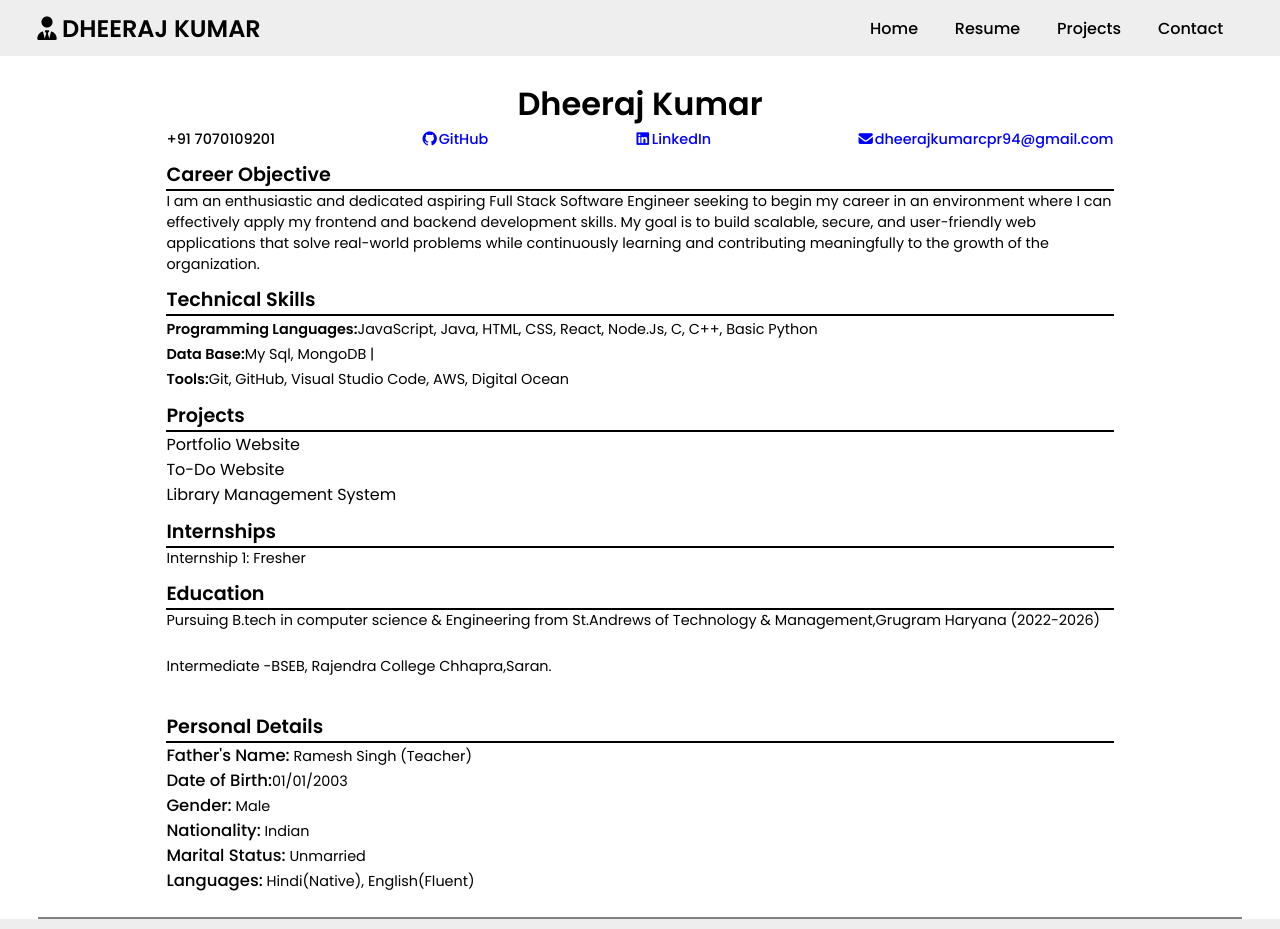
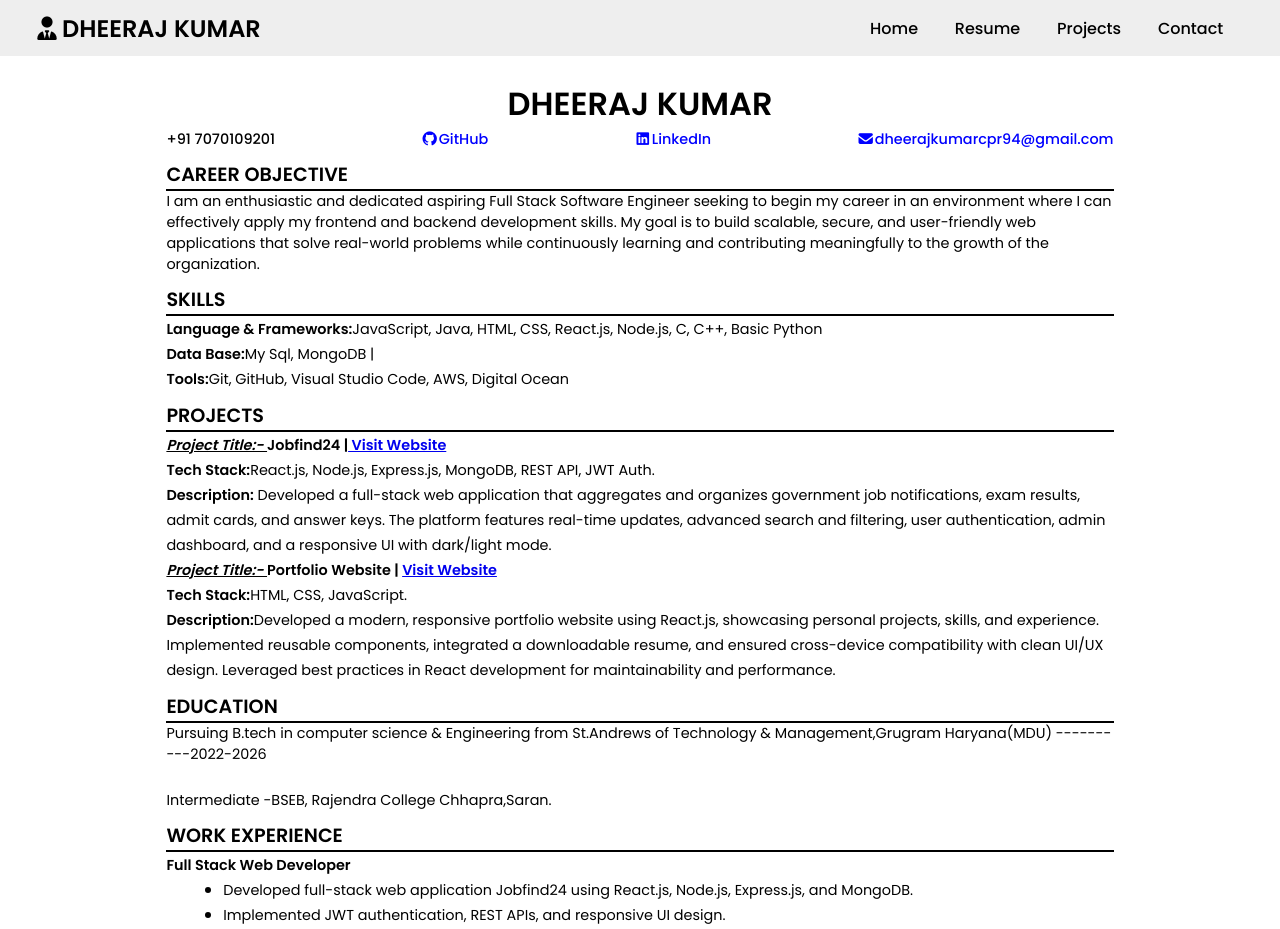
Before and after one commit to codeingmagic108/portfolieo1, a React (Create React App) app: page /#/Resume in a window 1280 px wide. Shown: the top 929 px of the page. Built offline with nearby package versions, Linux system fonts and the light colour scheme.

Commit message:
update resume

```diff
--- a/package.json
+++ b/package.json
@@ -8,7 +8,6 @@
     "@testing-library/jest-dom": "^6.8.0",
     "@testing-library/react": "^16.3.0",
     "@testing-library/user-event": "^13.5.0",
-    "ajv": "^8.17.1",
     "ajv-keywords": "^3.5.2",
     "react": "^19.1.1",
     "react-dom": "^19.1.1",
@@ -43,6 +42,7 @@
     ]
   },
   "devDependencies": {
+    "ajv": "^8.18.0",
     "gh-pages": "^6.3.0"
   }
 }
--- a/src/components/Resume.js
+++ b/src/components/Resume.js
@@ -6,58 +6,64 @@ export default function Resume() {
     <div >
 
       <div class="resume">
-        <h1 class='resume-title'>Dheeraj Kumar</h1>
+        <h1 class='resume-title'>DHEERAJ KUMAR</h1>
         <ul class='contact-info'>
           <li><number>+91 7070109201</number></li>
           <li><i class="fa-brands fa-github"></i><a href="https://github.com/codeingmagic108" target="_blank" >GitHub</a></li>
           <li><i class="fa-brands fa-linkedin  circle12"></i><a href="https://www.linkedin.com/in/codeing-magic-380038252/?lipi=urn%3Ali%3Apage%3Ad_flagship3_profile_view_base_contact_details%3BrO07WhaoRrqUUHwboBMb3A%3D%3D" target="_blank" >LinkedIn</a></li>
           <li><i class="fa-solid fa-envelope"></i><email>dheerajkumarcpr94@gmail.com</email></li>
         </ul>
-        <h2>Career Objective</h2>
+        <h2>CAREER OBJECTIVE</h2>
         <hr class='hrr1'/>
         <p>I am an enthusiastic and dedicated aspiring Full Stack Software Engineer seeking to begin my career
               in an environment where I can effectively apply my frontend and backend development skills. My goal
                is to build scalable, secure, and user-friendly web applications that solve real-world problems while
                  continuously learning and contributing meaningfully to the growth of the organization.</p>
 
-        <h2>Technical Skills</h2>
+        <h2>SKILLS</h2>
         <hr class='hrr1'/>
         <div class='skills'>
-        <span class='heading'>Programming Languages:</span><span class='non-heading'>JavaScript, Java, HTML, CSS, React, Node.Js, C, C++, Basic Python</span><br class='hrr1'/>
+        <span class='heading'>Language & Frameworks:</span><span class='non-heading'>JavaScript, Java, HTML, CSS, React.js, Node.js, C, C++, Basic Python</span><br class='hrr1'/>
         {/* <span class='heading'>Frameworks/Libraries:</span><span class='non-heading'>React.js, Node.js</span><br class='hrr1'/> */}
         <span class='heading'>Data Base:</span><span class='non-heading'>My Sql, MongoDB <span>|<br class='hrr1'/></span></span>
         <span class='heading'>Tools:</span><span class='non-heading'>Git, GitHub, Visual Studio Code, AWS, Digital Ocean</span>
         </div>
-        <h2>Projects</h2>
+
+        <h2>PROJECTS</h2>
         <hr class='hrr1'/>
         <div class='project-list'>
-        <ul>
-          <li> Portfolio Website</li>
-          <li> To-Do Website</li>
-          <li> Library Management System</li>
-        </ul>
+        <span class='heading'><u><i>Project Title:- </i></u> Jobfind24 |<a href="https://www.jobfind24.shop" target="_blank"> Visit Website</a> </span><br class='hrr1'/>
+        <span class='heading'>Tech Stack:</span><span class='non-heading'>React.js, Node.js, Express.js, MongoDB, REST API, JWT Auth.</span><br class='hrr1'/>
+        <span class='heading'>Description:</span><span class='non-heading'>  Developed a full-stack web application that aggregates and organizes government job notifications, exam results, admit cards, and answer keys. The platform features real-time updates, advanced search and filtering, user authentication, admin dashboard, and a responsive UI with dark/light mode. </span><br class='hrr1'/>
+        <span class='heading'><u><i>Project Title:- </i></u>Portfolio Website  |  <a href="https://codeingmagic108.github.io/portfolieo1/#/" target="_blank"> Visit Website</a> </span><br class='hrr1'/>
+        <span class='heading'>Tech Stack:</span><span class='non-heading'>HTML, CSS, JavaScript. </span><br class='hrr1'/>
+        <span class='heading'>Description:</span><span class='non-heading'>Developed a modern, responsive portfolio website using React.js, showcasing personal projects, skills, and experience. Implemented reusable components, integrated a downloadable resume, and ensured cross-device compatibility with clean UI/UX design. Leveraged best practices in React development for maintainability and performance. </span><br class='hrr1'/>
+
         </div>
-        <h2>Internships</h2>
-        <hr class='hrr1'/>
-        <div class='internship-list'>
-        <p><internship>Internship 1</internship>: Fresher</p>
-        </div>
-        <h2>Education</h2>
+
+        <h2>EDUCATION</h2>
         <hr class='hrr1'/>
         <div class='education-list'>
-        <p>Pursuing B.tech in computer science & Engineering from St.Andrews of Technology & Management,Grugram Haryana (2022-2026)</p>
+        <p>Pursuing B.tech in computer science & Engineering from St.Andrews of Technology & Management,Grugram Haryana(MDU)  ----------2022-2026</p>
         <br></br>
         <p><education>Intermediate -BSEB, Rajendra College Chhapra,Saran.</education></p>
-        <br></br>
+
         </div>
-        <h2>Personal Details</h2>
+        <h2>WORK EXPERIENCE</h2>
         <hr class='hrr1'/>
-        <p><b>Father's Name:</b> Ramesh Singh (Teacher) </p>
-        <p><b>Date of Birth:</b>01/01/2003</p>
-        <p><b>Gender:</b> Male</p>
-        <p><b>Nationality:</b> Indian</p>
-        <p><b>Marital Status:</b> Unmarried</p>
-        <p><b>Languages:</b> Hindi(Native), English(Fluent)</p>
+        <span class='heading'>Full Stack Web Developer</span>
+        <ul class='work-experience'>
+          <li><span class='non-heading'>Developed full-stack web application Jobfind24 using React.js, Node.js, Express.js, and MongoDB. </span> </li>
+          <li><span class='non-heading'>Implemented JWT authentication, REST APIs, and responsive UI design. </span></li>
+          <li><span class='non-heading'>Deployed the project on a live domain and managed code using GitHub.  </span></li>
+        </ul>
+
+        <span class='heading'>Frontend Web Developer</span>
+        <ul class='work-experience'>
+          <li><span class='non-heading'>Built a responsive portfolio website using HTML, CSS, JavaScript, and React.js.  </span> </li>
+          <li><span class='non-heading'>Developed mini projects including To-Do Website and Library Management System.</span></li>
+          <li><span class='non-heading'>Focused on clean UI design, responsiveness, and performance optimization.  </span></li>
+        </ul>
 
       </div>
       {/* <Footer class='hrr1'/> */}
--- a/src/components/resume.css
+++ b/src/components/resume.css
@@ -39,6 +39,10 @@
 
 .resume ul{
     list-style:none;
+}
+.resume .work-experience{
+    list-style-type: disc;
+    padding-left:6%;
 }
 .resume .contact-info{
     display:flex;
```
Also changed, not shown: 2 other files (tests, documents, lock files or other folders).
